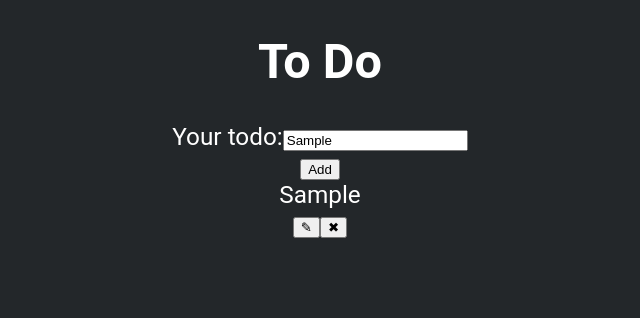
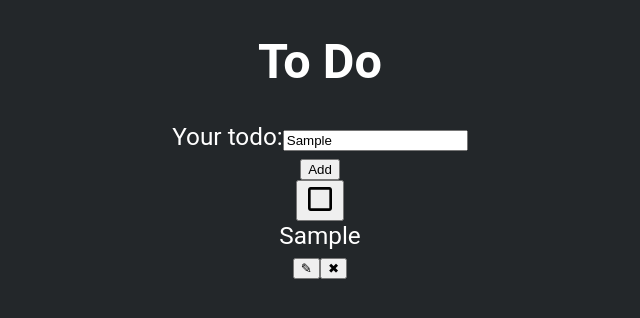
Before and after one commit to st1lson/Web, a React (Create React App) app in the folder Lab3/client/: page / in a window 1280 px wide. Both pictures are taken after typing "Sample" into the empty fields and a click on the button "Add". Shown: the top 318 px of the page, without its empty margins (320-960 px from the left). Built offline with nearby package versions, Linux system fonts and the light colour scheme; no server answers.

Commit message:
Add checkboxes

```diff
--- a/Lab3/client/src/components/Form/Form.jsx
+++ b/Lab3/client/src/components/Form/Form.jsx
@@ -5,7 +5,6 @@ import Button from '../Button/Button';
 import Style from './Form.scss';
 import startFetchMyQuery from './GraphQL/GraphQl';
 import Popup from '../Popup/Popup';
-import { NoEmitOnErrorsPlugin } from 'webpack';
 
 export default class Form extends Component {
     constructor(props) {
@@ -57,7 +56,7 @@ export default class Form extends Component {
             return;
         }
 
-        todos.push(newTodo);
+        todos.push({ Task: newTodo, Checked: false });
         request = 'add';
         this.setState({
             todos,
@@ -76,6 +75,18 @@ export default class Form extends Component {
         this.setState({
             inEdit,
             elementInEdit,
+        });
+    };
+
+    checkTodo = (event, element) => {
+        const { todos } = this.state;
+
+        const index = todos.indexOf(element['Task']);
+        element['Checked'] = !element['Checked'];
+        todos[index] = element;
+
+        this.setState({
+            todos,
         });
     };
 
@@ -98,7 +109,7 @@ export default class Form extends Component {
 
         const newTodos = [];
         for (let i = 0; i < items.length; i++) {
-            newTodos.push(items[i]['Task']);
+            newTodos.push(items[i]);
         }
 
         if (todos !== newTodos) {
@@ -176,14 +187,21 @@ export default class Form extends Component {
                     <div className={Style.TodoWrapper}>
                         {todos.map(element => (
                             <Todo
-                                key={element}
+                                key={element['Task']}
+                                checked={element['Checked']}
                                 onClickEdit={event =>
-                                    this.editTodo(event, element)
+                                    this.editTodo(event, element['Task'])
                                 }
                                 onClickDelete={event =>
-                                    this.todoClickHanlder(event, element)
+                                    this.todoClickHanlder(
+                                        event,
+                                        element['Task'],
+                                    )
+                                }
+                                onClickCheck={event =>
+                                    this.checkTodo(event, element)
                                 }>
-                                {element}
+                                {element['Task']}
                             </Todo>
                         ))}
                     </div>
--- a/Lab3/client/src/components/Form/GraphQL/GraphQl.js
+++ b/Lab3/client/src/components/Form/GraphQL/GraphQl.js
@@ -15,6 +15,7 @@ const operationsDoc = `
    query read {
         todo {
             Task
+            Checked
         }
     }
 
--- a/Lab3/client/src/components/Todo/Todo.jsx
+++ b/Lab3/client/src/components/Todo/Todo.jsx
@@ -1,11 +1,20 @@
 import React from 'react';
 import Style from './Todo.scss';
+import { MdCheckBoxOutlineBlank, MdCheckBox } from 'react-icons/md';
 
 const Todo = props => {
-    const { children, onClickEdit, onClickDelete } = props;
+    const { children, checked, onClickEdit, onClickDelete, onClickCheck } =
+        props;
 
     return (
         <div className={Style.Wrapper}>
+            <button onClick={onClickCheck}>
+                {checked ? (
+                    <MdCheckBox size={32} />
+                ) : (
+                    <MdCheckBoxOutlineBlank size={32} />
+                )}
+            </button>
             <div className={Style.TodoWrapper}>{children}</div>
             <button type="button" onClick={onClickEdit}>
                 &#9998;
--- a/package.json
+++ b/package.json
@@ -62,6 +62,7 @@
         "core-js": "^3.19.1",
         "react": "^17.0.2",
         "react-dom": "^17.0.2",
+        "react-icons": "^4.3.1",
         "react-router": "^5.2.1",
         "react-router-dom": "^5.3.0",
         "reactstrap": "^8.10.0",
```
Also changed, not shown: 1 other file (tests, documents, lock files or other folders).
